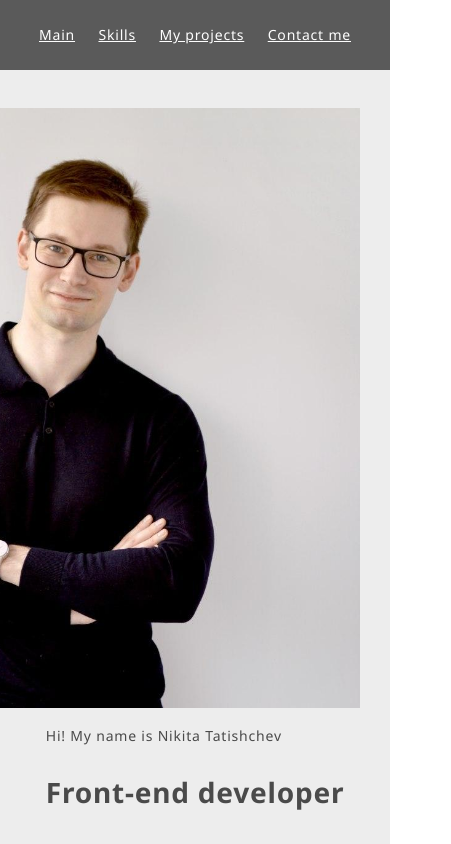
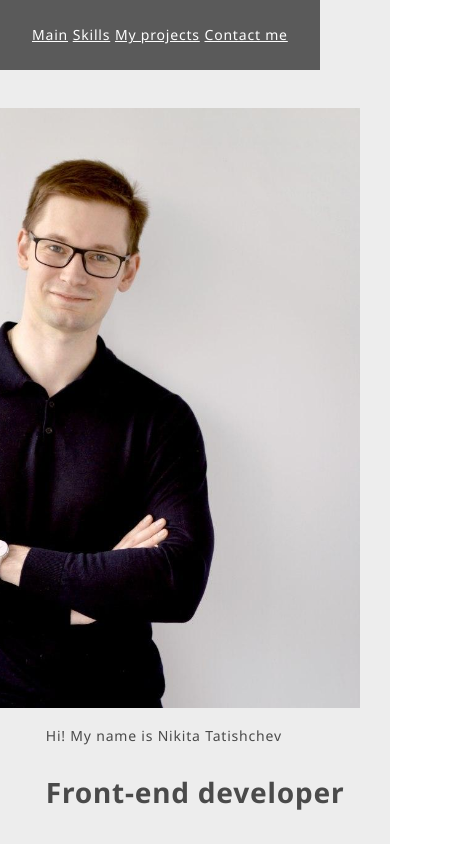
Before and after one commit to NikitaT1/portfolio, a React (Create React App) app: page / in a window 390 px wide. Shown: the top 844 px of the page, 451 px wide, since content can reach past the window. Built offline with nearby package versions, Linux system fonts and the light colour scheme.

Commit message:
comment no padding

```diff
--- a/src/header/HeaderNew.module.css
+++ b/src/header/HeaderNew.module.css
@@ -16,28 +16,21 @@
     align-items: center;
 }
 
-/*
-@media screen and (max-width: 1128px){
-    .container {
-        width: 90%;
-    }
-}
 
 @media screen and (max-width: 600px){
-    .container {
-        width: 90%;
+    .header {
+        width: 83%;
     }
 }
 
 @media screen and (max-width: 1128px){
-    .container {
-        width: 90%;
+    .header {
+        width: 83%;
     }
 }
 
 @media screen and (max-width: 630px){
     .header {
-        width: 90%;
+        width: 82%;
     }
 }
-*/
--- a/src/main/MainNew.module.css
+++ b/src/main/MainNew.module.css
@@ -35,24 +35,41 @@
         align-items: center;
     }
 }
-
 @media screen and (max-width: 600px){
     .mainNew {
         flex-direction: column;
         align-items: center;
     }
 }
-
 @media screen and (max-width: 1128px){
     .mainNew {
         flex-direction: column;
         align-items: center;
     }
 }
-
 @media screen and (max-width: 630px){
     .mainNew {
         flex-direction: column;
         align-items: center;
     }
 }
+
+
+@media screen and (max-width: 600px){
+    .greeting {
+        flex-direction: column;
+        align-items: center;
+    }
+}
+@media screen and (max-width: 1128px){
+    .greeting {
+        flex-direction: column;
+        align-items: center;
+    }
+}
+@media screen and (max-width: 630px){
+    .greeting {
+        flex-direction: column;
+        align-items: end;
+    }
+}
--- a/src/projects/Projects.module.css
+++ b/src/projects/Projects.module.css
@@ -11,7 +11,6 @@
     display: flex;
     flex-direction: column;
     align-items: center;
-    padding: 100px;
 }
 
 .projectsWrapper {
```
Also changed, not shown: src/assets/img/htmlcssNewIcon.jpg (added).
